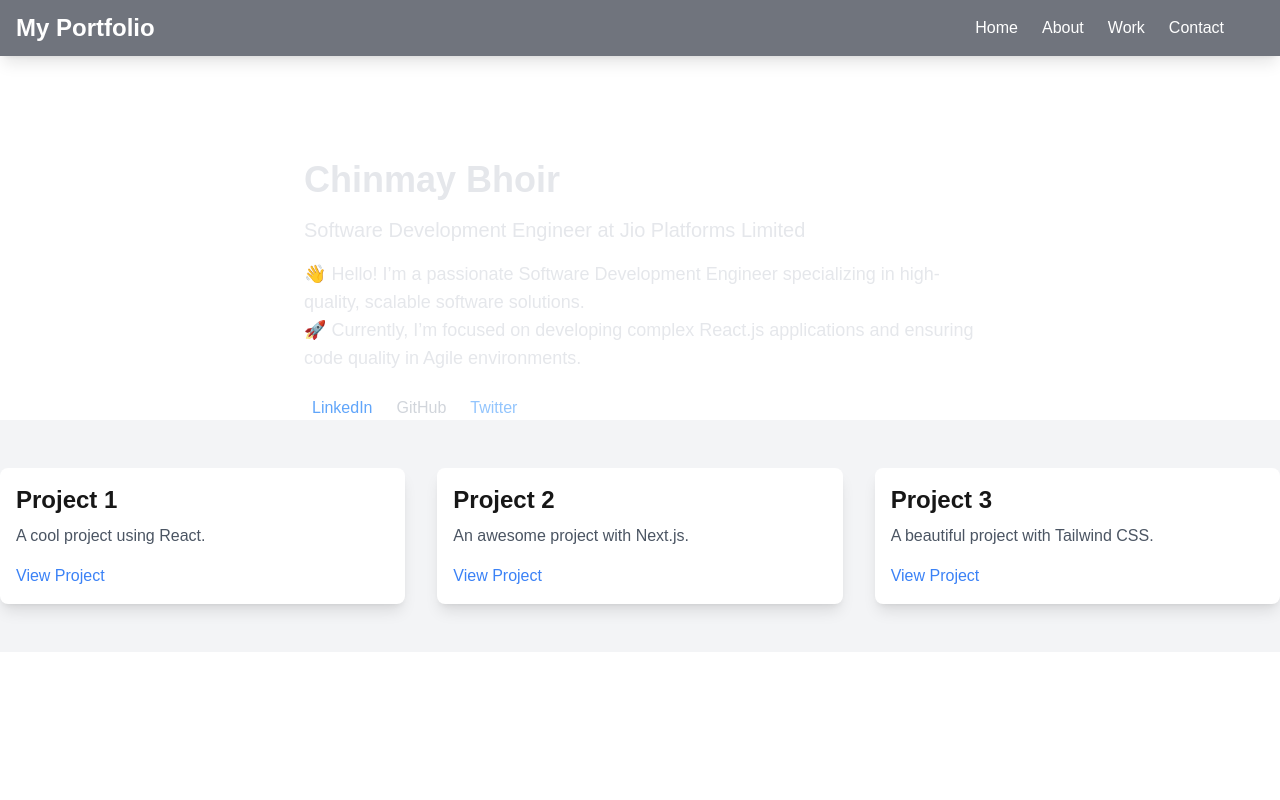
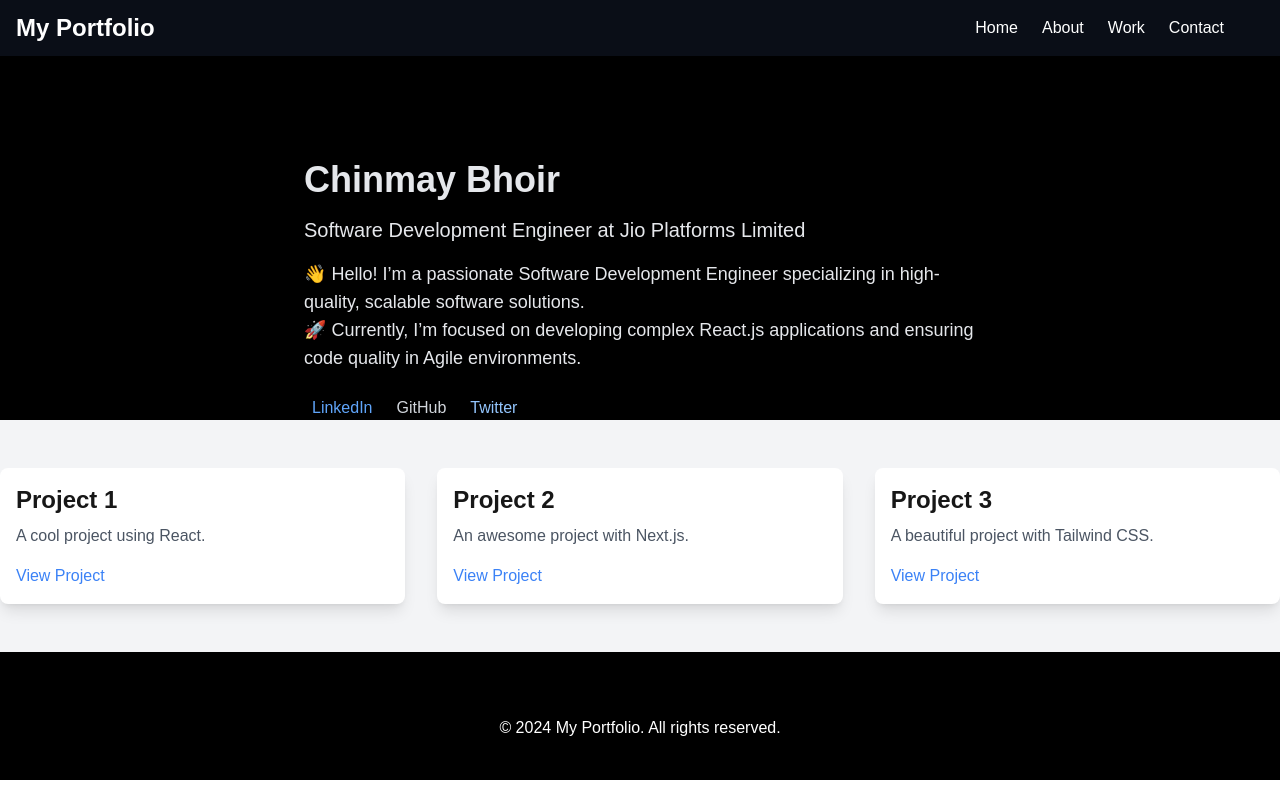
Before and after one commit to Chinmay2660/Portfolio, a Next.js app: page / in a window 1280 px wide. Built offline with nearby package versions, Linux system fonts and the light colour scheme.

Commit message:
Fix: updated code

```diff
--- a/app/globals.css
+++ b/app/globals.css
@@ -1,6 +1,7 @@
 @tailwind base;
 @tailwind components;
 @tailwind utilities;
+@import '@fortawesome/fontawesome-free/css/all.min.css';
 
 :root {
   --background: #ffffff;
--- a/app/layout.tsx
+++ b/app/layout.tsx
@@ -3,10 +3,6 @@ import localFont from "next/font/local";
 import "./globals.css";
 import Navbar from "../components/Navbar";
 import Footer from "../components/Footer";
-
-import { config } from "@fortawesome/fontawesome-svg-core";
-import "@fortawesome/fontawesome-svg-core/styles.css";
-config.autoAddCss = false;
 
 const geistSans = localFont({
   src: "./fonts/GeistVF.woff",
--- a/lib/fontawesome.ts
+++ /dev/null
@@ -1,5 +0,0 @@
-import { library } from '@fortawesome/fontawesome-svg-core';
-import { fas } from '@fortawesome/free-solid-svg-icons';
-import { fab } from '@fortawesome/free-brands-svg-icons';
-
-library.add(fas, fab);
--- a/tailwind.config.ts
+++ b/tailwind.config.ts
@@ -1,6 +1,7 @@
 import type { Config } from "tailwindcss";
 
 const config: Config = {
+  darkMode: 'class',
   content: [
     "./pages/**/*.{js,ts,jsx,tsx,mdx}",
     "./components/**/*.{js,ts,jsx,tsx,mdx}",
@@ -9,7 +10,7 @@ const config: Config = {
   theme: {
     extend: {
       colors: {
-        background: "var(--background)",
+        primary: "#000000",
         foreground: "var(--foreground)",
       },
     },
```
Also changed, not shown: package.json (+5 -9 lines), 1 other file (tests, documents, lock files or other folders).
